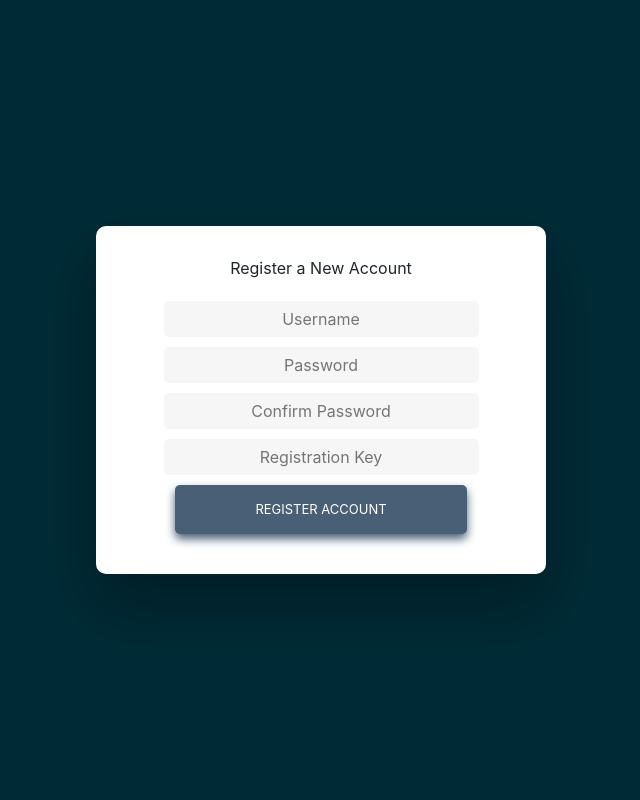
After one commit to renamedquery/youtube-dl-server, a Flask app: template templates/register.html in a window 1280 px wide. The commit adds this page. Shown: the whole page, without its empty margins (319-959 px from the left). Run offline with Flask 2, Linux system fonts and the light colour scheme; the template is opened without the code that fills it, so the values that code supplies are empty; parts of the project's set-up code (start-up, migrations or seed data) failed here and were passed over; some libraries are stand-ins or nearby versions.

Commit message:
Added a user registration system

```diff
--- a/app.py
+++ b/app.py
@@ -325,15 +325,37 @@ def WEB_LOGIN():
 
     #get the amount of login keys
     DATABASE_CURSOR.execute('SELECT config_data_title FROM app_config WHERE config_data_title = ?', ('REGISTRATION_KEY',))
-    loginKeys = DATABASE_CURSOR.fetchall()
+    registrationKeys = DATABASE_CURSOR.fetchall()
 
     #return the login page
-    return flask.render_template('login.html', applicationName = GET_APP_TITLE(), showRegistrationPage = True if len(loginKeys) > 0 else False) #only show the registration page if registration keys exist (since its impossible to register without a registration key)
+    return flask.render_template('login.html', applicationName = GET_APP_TITLE(), showRegistrationPage = True if len(registrationKeys) > 0 else False) #only show the registration page if registration keys exist (since its impossible to register without a registration key)
 
 #the function to handle any requests to the register page
-@app.route('/register', methods = ['POST'])
+@app.route('/register', methods = ['GET'])
 def WEB_REGISTER():
-    return 'this page is a work in progress'
+
+    #connect to the database
+    DATABASE_CONNECTION = sqlite3.connect('./youtube-dl-server-database.db')
+    DATABASE_CURSOR = DATABASE_CONNECTION.cursor()
+
+    #get the amount of login keys
+    DATABASE_CURSOR.execute('SELECT config_data_title FROM app_config WHERE config_data_title = ?', ('REGISTRATION_KEY',))
+    registrationKeys = DATABASE_CURSOR.fetchall()
+
+    #get the registration key that is in the url (if one was passed)
+    registrationKey = flask.request.args.get('rk') if flask.request.args.get('rk') != None else ''
+
+    #check that there are registration keys
+    if (len(registrationKeys) > 0):
+
+        #return the registration page since there are registration keys
+        return flask.render_template('register.html', applicationName = GET_APP_TITLE(), registration_key = registrationKey)
+
+    #there are no login keys
+    else:
+
+        #return the login page since there are no registration keys
+        return flask.redirect(flask.url_for('WEB_LOGIN'))
 
 #the function to handle any requests to the logout page
 @app.route('/logout', methods = ['GET', 'POST'])
@@ -468,6 +490,46 @@ def WEB_ADDUSER():
 
         #return the login page
         return flask.redirect(flask.url_for('WEB_LOGIN'))
+
+#the function to register a user
+@app.route('/registernewuser', methods = ['POST'])
+def WEB_REGNEWUSER():
+
+    #get the form data
+    newUserUsername = str(flask.request.form.get('new_username'))
+    newUserPassword = str(flask.request.form.get('new_password'))
+    newUserPasswordConfirm = flask.request.form.get('new_password_confirm')
+    newUserRegistrationKey = flask.request.form.get('registration_key')
+
+    #connect to the database
+    DATABASE_CONNECTION = sqlite3.connect('./youtube-dl-server-database.db')
+    DATABASE_CURSOR = DATABASE_CONNECTION.cursor()
+
+    #check if the registration key is in the database
+    DATABASE_CURSOR.execute('SELECT config_data_id FROM app_config WHERE config_data_title = ? AND config_data_content = ?', ('REGISTRATION_KEY', newUserRegistrationKey))
+    if (len(DATABASE_CURSOR.fetchall()) > 0):
+
+        #check if the passwords match or are empty
+        if (newUserPassword == newUserPasswordConfirm and len(newUserPassword.strip()) > 0 and len(newUserPasswordConfirm.strip()) > 0 and len(newUserUsername.strip()) > 0):
+
+            #register the account into the database
+            DATABASE_CONNECTION.execute('INSERT INTO users (username, password) VALUES (?, ?)', (newUserUsername, WZS.generate_password_hash(newUserPassword)))
+            DATABASE_CONNECTION.commit()
+
+            #return them to the login page so they can sign in
+            return flask.redirect(flask.url_for('WEB_LOGIN'))
+
+        #the passwords dont match or were empty
+        else:
+
+            #return the error page
+            return flask.render_template('error2.html', applicationName = GET_APP_TITLE(), error = 'The passwords you tried to register with were either empty, or they did not match, or your username was empty.')
+
+    #the key is not in the database
+    else:
+
+        #return the error page
+        return flask.render_template('error2.html', applicationName = GET_APP_TITLE(), error = 'Invalid registration key. Please contact your server admin for a proper key.')
 
 #the function to handle any requests to the delete user page (only accessible by post request, by admins only)
 @app.route('/deleteuser', methods = ['POST'])
--- a/static/style.css
+++ b/static/style.css
@@ -19,7 +19,7 @@ hr{border-top:1px solid transparent;}
 .loginFormWrapper{display:flex;align-items:center;flex-direction:column;justify-content:center;width:100%;min-height:100%;padding:20px;} /*https://bootsnipp.com/snippets/dldxB*/
 #loginFormParent{-webkit-border-radius:10px 10px 10px 10px;border-radius:10px 10px 10px 10px;background:#ffffff;padding:30px;width:90%;max-width:450px;position:relative;padding:0px;-webkit-box-shadow:0 30px 60px 0 rgba(0,0,0,0.3);box-shadow:0 30px 60px 0 rgba(0,0,0,0.3);text-align:center;} /*https://bootsnipp.com/snippets/dldxB*/
 #loginFormChildFooter{background-color:#f6f6f6;border-top:1px solid #dce8f1;padding:25px;text-align:center;-webkit-border-radius:0 0 10px 10px;border-radius:0 0 10px 10px;} /*https://bootsnipp.com/snippets/dldxB*/
-.loginPageSubmit{cursor:grab;background-color:#495f75;border:none;color:white;padding:15px 80px;text-align:center;text-decoration:none;display:inline-block;text-transform:uppercase;font-size:13px;-webkit-box-shadow:0 5px 10px 0 #495f75;box-shadow:0 5px 10px 0 #495f75;-webkit-border-radius:5px 5px 5px 5px;border-radius:5px 5px 5px 5px;margin:5px 20px 40px 20px;-webkit-transition:all 0.3s ease-in-out;-moz-transition:all 0.3s ease-in-out;-ms-transition:all 0.3s ease-in-out;-o-transition:all 0.3s ease-in-out;transition:all 0.3s ease-in-out;c;} /*https://bootsnipp.com/snippets/dldxB*/
+.loginPageSubmit{cursor:grab;background-color:#495f75;border:none;color:white;padding:15px 80px;text-align:center;text-decoration:none;display:inline-block;text-transform:uppercase;font-size:13px;-webkit-box-shadow:0 5px 10px 0 #495f75;box-shadow:0 5px 10px 0 #495f75;-webkit-border-radius:5px 5px 5px 5px;border-radius:5px 5px 5px 5px;margin:5px 20px 40px 20px;-webkit-transition:all 0.3s ease-in-out;-moz-transition:all 0.3s ease-in-out;-ms-transition:all 0.3s ease-in-out;-o-transition:all 0.3s ease-in-out;transition:all 0.3s ease-in-out;} /*https://bootsnipp.com/snippets/dldxB*/
 .loginPageEntry{background-color: #f6f6f6;border:none;color: #0d0d0d;padding:4px 4px;text-align:center;text-decoration:none;display:inline-block;font-size:16px;margin:5px;width:70%;border:2px solid #f6f6f6;-webkit-transition:all 0.5s ease-in-out;-moz-transition:all 0.5s ease-in-out;-ms-transition:all 0.5s ease-in-out;-o-transition:all 0.5s ease-in-out;transition:all 0.5s ease-in-out;-webkit-border-radius:5px 5px 5px 5px;border-radius:5px 5px 5px 5px;} /*https://bootsnipp.com/snippets/dldxB*/
 #loginForm:first-child{margin-top:40px;}
 .loginFormMargin{margin-top:30px !important;}
--- /dev/null
+++ b/templates/register.html
@@ -0,0 +1,15 @@
+{% extends 'layout.html' %}
+{% block body %}
+<div class = 'loginFormWrapper'>
+    <div id = 'loginFormParent'>
+        <p class = 'loginFormMargin'>Register a New Account</p>
+        <form id = 'loginForm' action = "{{ url_for('WEB_REGNEWUSER') }}" method = 'post'>
+            <input class = 'loginPageEntry' type = 'text' placeholder = 'Username' name = 'new_username'/>
+            <input class = 'loginPageEntry' type = 'password' placeholder = 'Password' name = 'new_password'/>
+            <input class = 'loginPageEntry' type = 'password' placeholder = 'Confirm Password' name = 'new_password_confirm'/>
+            <input class = 'loginPageEntry' type = 'text' placeholder = 'Registration Key' name = 'registration_key' value = '{{ registration_key }}'/>
+            <input class = 'loginPageSubmit' type = 'submit' value = 'Register Account'/>
+        </form>
+    </div>
+</div>
+{% endblock %}
```
Also changed, not shown: templates/login.html (+0 -24 lines).
